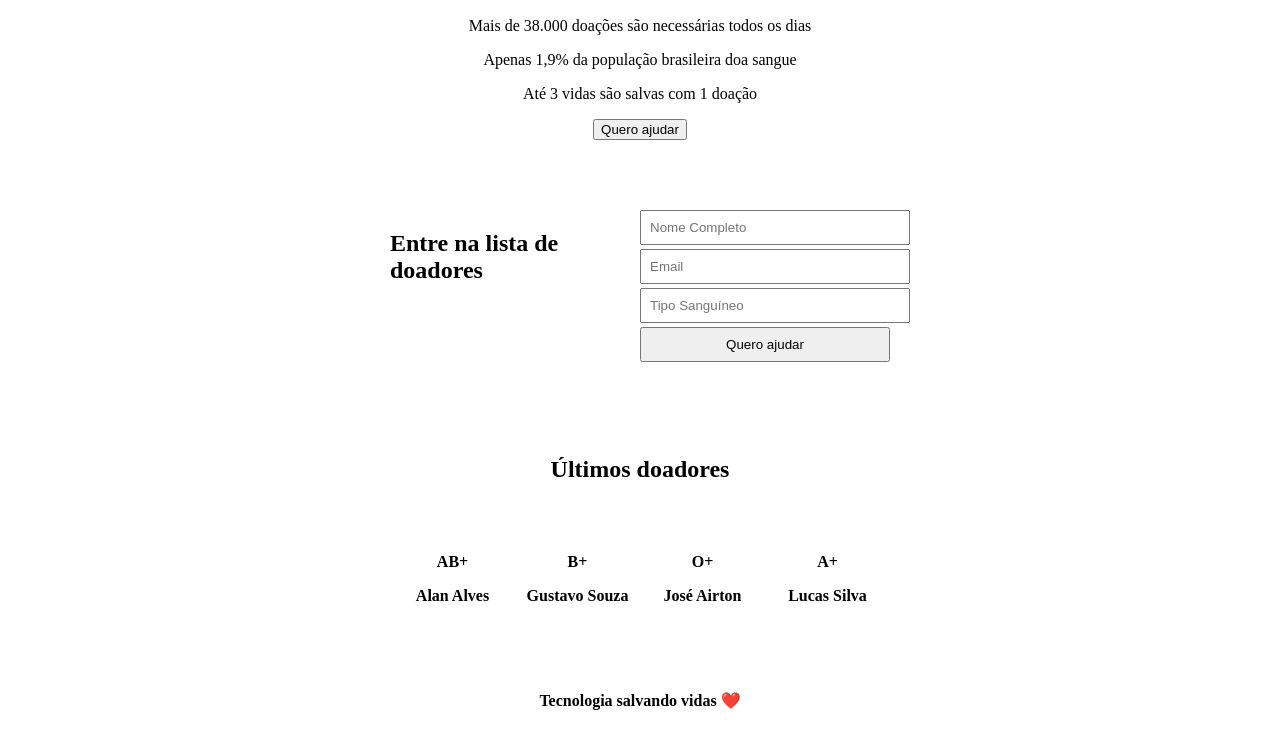
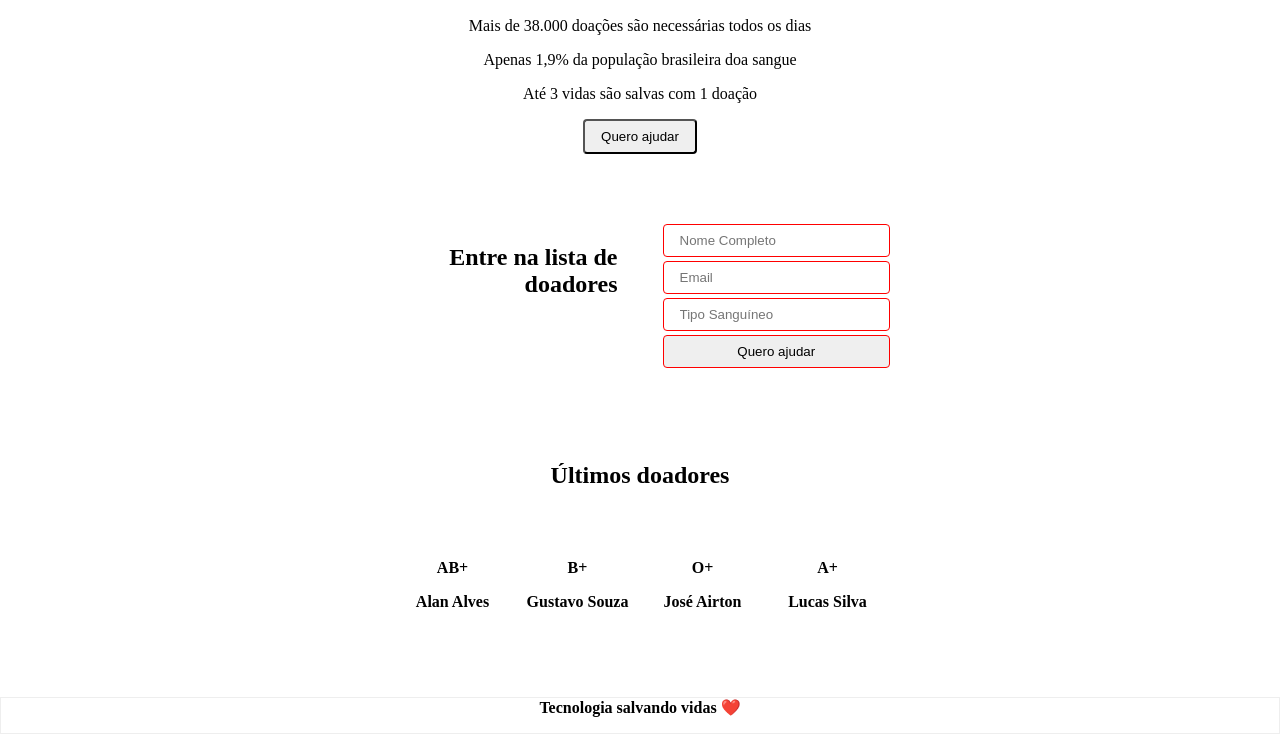
Before and after one commit to alanalv3s/DOE, a plain HTML site: page index.html in a window 1280 px wide. Shown: the part 158-892 px from the top of the page. Before the commit the page ends 868 px from the top, so only its background shows below. Drawn offline with Linux system fonts and the light colour scheme.

Commit message:
Paddings e  alinhamentos

```diff
--- a/style.css
+++ b/style.css
@@ -16,6 +16,15 @@ header h1, main h2{
     margin-bottom: 70px;
 }
 
+header button{
+    padding: 8px 16px;
+    border-radius: 4px;
+}
+
+.form h2{
+    text-align: right;
+}
+
 header, .form, main{
     margin: 0 auto 70px;
     width: 90%;
@@ -25,19 +34,24 @@ header, .form, main{
 section.form{
     display: grid;
     grid-template-columns: 1fr 1fr;
+    grid-gap: 45px;
 }
 
 form input, form button {
     width: 100%;
+    box-sizing: border-box;
     margin-bottom: 4px;
-    padding: 8px;
+    padding: 8px 16px;
+    border-radius: 4px;
+    border: 1px red solid;
 }
-
-main .donors{
+ main  .donors{
     display: grid;
     grid-template-columns: 1fr 1fr 1fr 1fr;
 }
 
 footer{
     margin-top: auto;
+    padding-bottom: 16px;
+    border: 1px solid #eee;
 }
```
